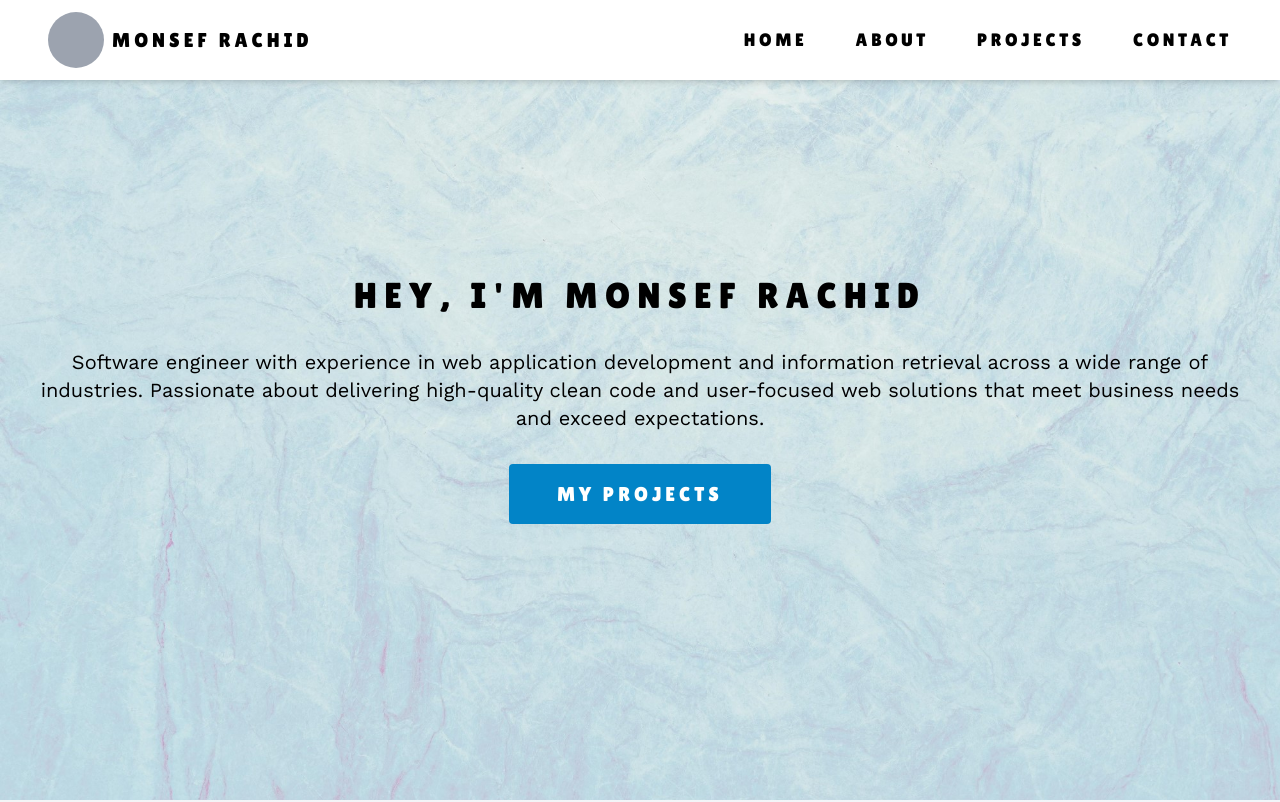
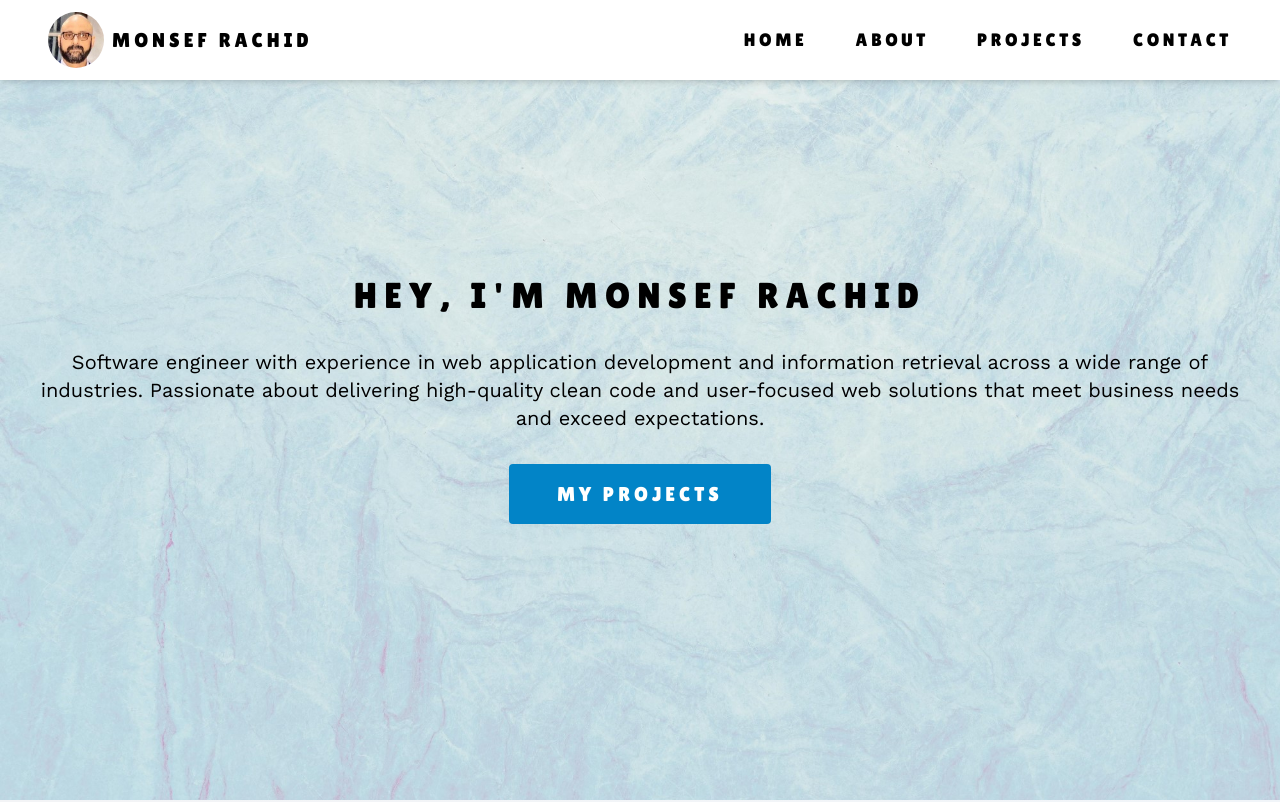
Before and after one commit to sossef/monsefrachid.com, an Astro site: page / in a window 1280 px wide. Shown: the top 802 px of the page. Built offline with nearby package versions, Linux system fonts and the light colour scheme; Astro itself is replaced by a stand-in of ours; a web font is replaced by a local one.

Commit message:
Added profile pic

```diff
--- a/src/pages/index.astro
+++ b/src/pages/index.astro
@@ -34,9 +34,7 @@ import '../main.css';
 
 		<div class="nav flex justify-between items-center h-20 px-4 lg:px-12 shadow-md fixed w-full bg-white">
 			<div class="flex justify-start items-center gap-x-2">
-				<div class="bg-gray-400 w-14 h-14 rounded-full">
-
-				</div>
+				<img src="/img/me.jpg" class="w-14 h-14 rounded-full">
 				<div class="text-xl font-bold uppercase text-black">
 					Monsef Rachid
 				</div>
```
Also changed, not shown: public/img/me.jpg (added).
